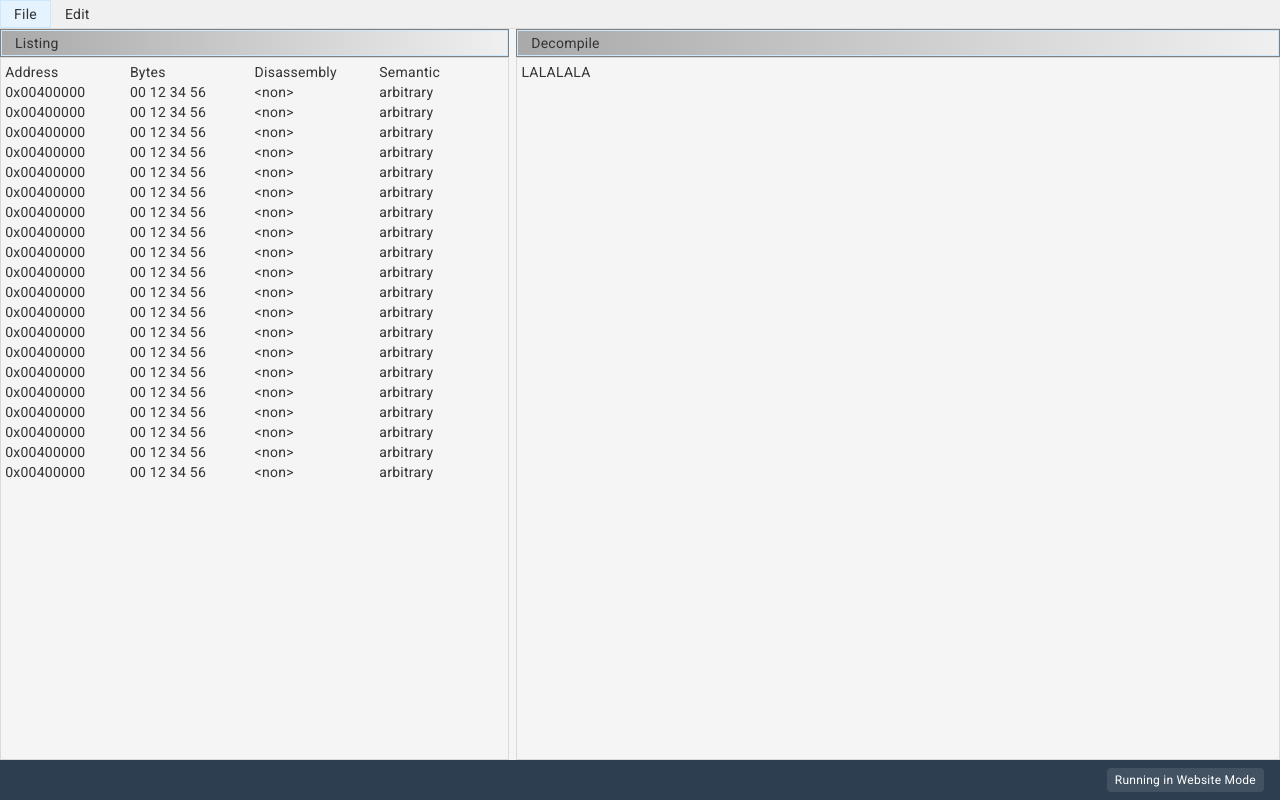
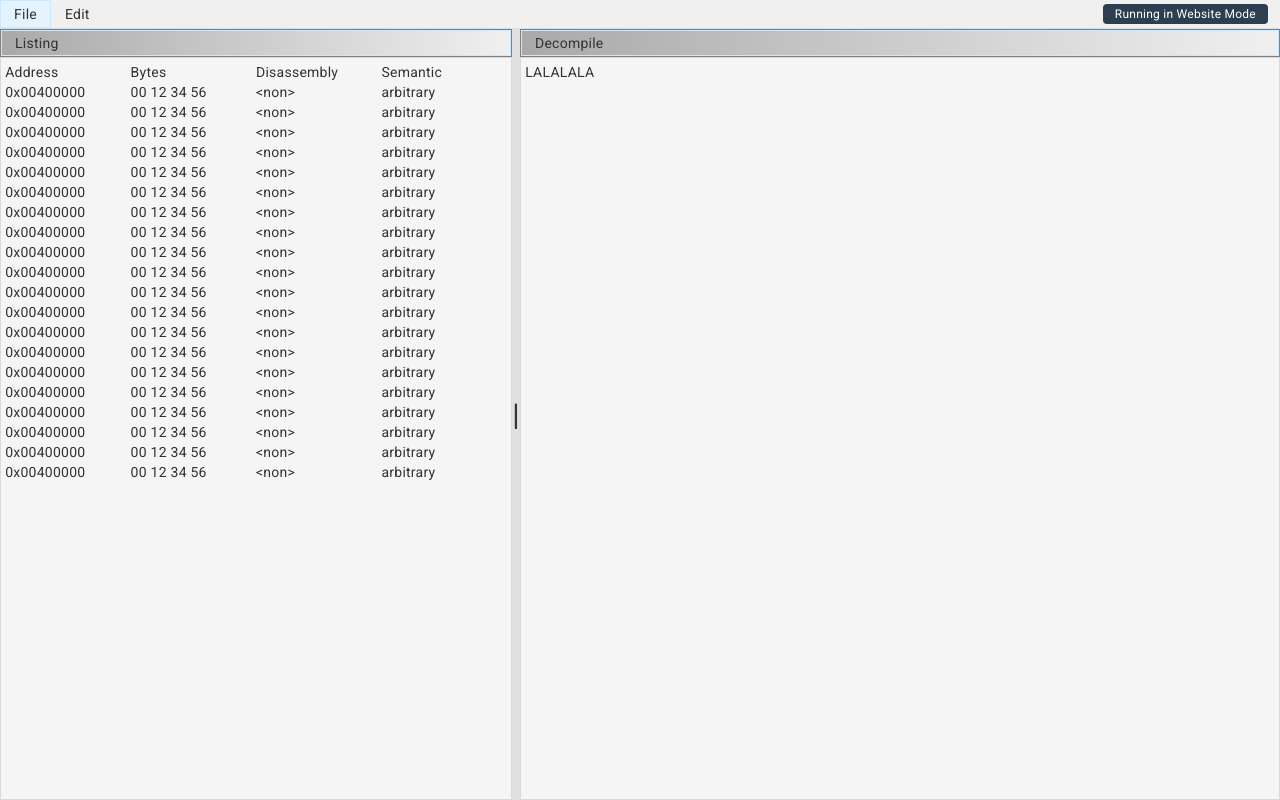
Before and after one commit to sampletext32/VibeDisasm, an Angular app in the folder VibeDisasm.Web/frontend/vibe-disasm-front/: page /workspace/1 in a window 1280 px wide. Built offline with nearby package versions, Linux system fonts and the light colour scheme.

Commit message:
extract split-pane

```diff
--- a/VibeDisasm.Web/frontend/vibe-disasm-front/src/app/app.component.html
+++ b/VibeDisasm.Web/frontend/vibe-disasm-front/src/app/app.component.html
@@ -3,14 +3,4 @@
   <div class="content-container">
     <router-outlet></router-outlet>
   </div>
-  @if (isElectron) {
-    <div class="electron-footer">
-      <span>Running in Desktop Mode</span>
-    </div>
-  }
-  @if (!isElectron) {
-    <div class="electron-footer">
-      <span>Running in Website Mode</span>
-    </div>
-  }
 </div>
--- a/VibeDisasm.Web/frontend/vibe-disasm-front/src/app/app.component.scss
+++ b/VibeDisasm.Web/frontend/vibe-disasm-front/src/app/app.component.scss
@@ -2,26 +2,14 @@
   display: flex;
   flex-direction: column;
   min-height: 100vh;
+  height: 100vh;
 
   .content-container {
     display: flex;
     flex-direction: column;
-    flex: 1;
+    flex: 1 1 auto;
     background-color: #f5f5f5;
-  }
-
-  .electron-footer {
-    background-color: #2c3e50;
-    color: white;
-    padding: 8px 16px;
-    font-size: 12px;
-    text-align: right;
-
-    span {
-      display: inline-block;
-      padding: 2px 8px;
-      border-radius: 4px;
-      background-color: rgba(255, 255, 255, 0.1);
-    }
+    height: calc(100% - 64px); /* Adjust based on header and footer heights */
+    overflow: hidden;
   }
 }
--- a/VibeDisasm.Web/frontend/vibe-disasm-front/src/app/app.module.ts
+++ b/VibeDisasm.Web/frontend/vibe-disasm-front/src/app/app.module.ts
@@ -13,6 +13,7 @@ import {HeaderComponent} from './components/header/header.component';
 import {NewProjectDialogComponent} from './components/new-project-dialog/new-project-dialog.component';
 import {WorkspaceComponent} from "./components/workspace/workspace.component";
 import {BrowserAnimationsModule} from '@angular/platform-browser/animations';
+import {SplitPaneComponent} from "./components/shared/split-pane/split-pane.component";
 
 // Angular Material
 import {MatDialogModule} from '@angular/material/dialog';
@@ -42,6 +43,7 @@ import {ErrorInterceptor} from './interceptors/error-interceptor';
     NewProjectDialogComponent,
     ProgramDetailComponent,
     WorkspaceComponent,
+    SplitPaneComponent,
   ],
   bootstrap: [AppComponent], imports: [BrowserModule,
     AppRoutingModule,
--- a/VibeDisasm.Web/frontend/vibe-disasm-front/src/app/components/header/header.component.html
+++ b/VibeDisasm.Web/frontend/vibe-disasm-front/src/app/components/header/header.component.html
@@ -1,10 +1,15 @@
 <div class="navigation-header">
+  <div class="navigation-buttons">
     <div class="navigation-item" (click)="toggleMenu('file')" [class.active]="activeMenu === 'file'">
       File
       @if (activeMenu === 'file') {
         <div class="dropdown-menu">
-        <div class="dropdown-item" (click)="createNewProject($event)" (mouseenter)="showTooltip('new-project', $event)" (mouseleave)="hideTooltip()">New Project</div>
-        <div class="dropdown-item" (click)="openProject($event)" (mouseenter)="showTooltip('open-project', $event)" (mouseleave)="hideTooltip()">Open Project</div>
+          <div class="dropdown-item" (click)="createNewProject($event)"
+               (mouseenter)="showTooltip('new-project', $event)" (mouseleave)="hideTooltip()">New Project
+          </div>
+          <div class="dropdown-item" (click)="openProject($event)" (mouseenter)="showTooltip('open-project', $event)"
+               (mouseleave)="hideTooltip()">Open Project
+          </div>
         </div>
       }
     </div>
@@ -12,16 +17,37 @@
       Edit
       @if (activeMenu === 'edit') {
         <div class="dropdown-menu">
-        <div class="dropdown-item" (click)="actionUnknown($event)" (mouseenter)="showTooltip('cut', $event)" (mouseleave)="hideTooltip()">Cut</div>
-        <div class="dropdown-item" (click)="actionUnknown($event)" (mouseenter)="showTooltip('copy', $event)" (mouseleave)="hideTooltip()">Copy</div>
-        <div class="dropdown-item" (click)="actionUnknown($event)" (mouseenter)="showTooltip('paste', $event)" (mouseleave)="hideTooltip()">Paste</div>
+          <div class="dropdown-item" (click)="actionUnknown($event)" (mouseenter)="showTooltip('cut', $event)"
+               (mouseleave)="hideTooltip()">Cut
+          </div>
+          <div class="dropdown-item" (click)="actionUnknown($event)" (mouseenter)="showTooltip('copy', $event)"
+               (mouseleave)="hideTooltip()">Copy
+          </div>
+          <div class="dropdown-item" (click)="actionUnknown($event)" (mouseenter)="showTooltip('paste', $event)"
+               (mouseleave)="hideTooltip()">Paste
+          </div>
+        </div>
+      }
+    </div>
+  </div>
+  <div>
+    @if (isElectron) {
+      <div class="electron-footer" (mouseenter)="showTooltip('electron', $event, true)"
+           (mouseleave)="hideTooltip()">
+        <span>Running in Desktop Mode</span>
+      </div>
+    }
+    @if (!isElectron) {
+      <div class="electron-footer" (mouseenter)="showTooltip('non-electron', $event, true)"
+           (mouseleave)="hideTooltip()">
+        <span>Running in Website Mode</span>
       </div>
     }
   </div>
 </div>
 
 @if (tooltipVisible) {
-  <div class="custom-tooltip" [style.top.px]="tooltipTop" [style.left.px]="tooltipLeft">
+  <div class="custom-tooltip" [style.top.px]="tooltipTop" [style.left.px]="tooltipLeft" [style.right.px]="tooltipRight">
     {{ tooltipText }}
   </div>
 }
--- a/VibeDisasm.Web/frontend/vibe-disasm-front/src/app/components/header/header.component.scss
+++ b/VibeDisasm.Web/frontend/vibe-disasm-front/src/app/components/header/header.component.scss
@@ -1,10 +1,15 @@
 .navigation-header {
   display: flex;
+  justify-content: space-between;
   width: 100%;
   box-sizing: border-box;
   background-color: #f0f0f0;
   border-bottom: 1px solid #ddd;
   z-index: 1000;
+
+  .navigation-buttons {
+    display: flex;
+  }
 }
 
 .navigation-item {
@@ -51,13 +56,35 @@
   pointer-events: none;
   z-index: 2000;
   animation: fadeIn 0.15s ease-in-out;
-  white-space: nowrap;
   box-shadow: 0 2px 4px rgba(0, 0, 0, 0.15);
   max-width: 250px;
   border: 1px solid #ddd;
 }
 
 @keyframes fadeIn {
-  from { opacity: 0; }
-  to { opacity: 1; }
+  from {
+    opacity: 0;
+  }
+  to {
+    opacity: 1;
+  }
 }
+
+
+.electron-footer {
+  padding: 0.3em 1em;
+  font-size: 12px;
+  align-self: end;
+  user-select: none;
+
+  span {
+    display: inline-block;
+    border-radius: 4px;
+
+    padding: 0 1em;
+    background-color: rgba(255, 255, 255, 0.1);
+
+    background-color: #2c3e50;
+    color: white;
+  }
+}
--- a/VibeDisasm.Web/frontend/vibe-disasm-front/src/app/components/header/header.component.ts
+++ b/VibeDisasm.Web/frontend/vibe-disasm-front/src/app/components/header/header.component.ts
@@ -1,18 +1,32 @@
-import { Component, HostListener } from '@angular/core';
-import { Router } from '@angular/router';
+import {Component, HostListener, OnInit} from '@angular/core';
+import {Router} from '@angular/router';
+import {ElectronService} from "../../services/electron.service";
 
 @Component({
-    selector: 'app-header',
-    templateUrl: './header.component.html',
-    styleUrls: ['./header.component.scss'],
-    standalone: false
+  selector: 'app-header',
+  templateUrl: './header.component.html',
+  styleUrls: ['./header.component.scss'],
+  standalone: false
 })
-export class HeaderComponent {
+export class HeaderComponent implements OnInit {
   activeMenu: string | null = null;
   tooltipVisible = false;
   tooltipText = '';
   tooltipTop = 0;
-  tooltipLeft = 0;
+  tooltipLeft? = 0;
+  tooltipRight? = 0;
+
+  isElectron = false;
+
+  constructor(
+    private electronService: ElectronService,
+    private router: Router) {
+  }
+
+  ngOnInit(): void {
+    this.isElectron = this.electronService.isElectron;
+    console.log('Running in Electron:', this.isElectron);
+  }
 
   // Tooltip content mapping
   private tooltipMap: Record<string, string> = {
@@ -22,10 +36,10 @@ export class HeaderComponent {
     'edit-menu': 'Edit operations',
     'cut': 'Cut selected content',
     'copy': 'Copy selected content',
-    'paste': 'Paste content from clipboard'
+    'paste': 'Paste content from clipboard',
+    'electron': 'This app can run in electron and web. Currently running in Electron',
+    'non-electron': 'This app can run in electron and web. Currently running in a web browser',
   };
-
-  constructor(private router: Router) { }
 
   toggleMenu(menu: string): void {
     this.activeMenu = this.activeMenu === menu ? null : menu;
@@ -46,13 +60,13 @@ export class HeaderComponent {
     this.router.navigate(['/projects']);
   }
 
-  actionUnknown(event: MouseEvent) {
-    event.stopPropagation();
+  actionUnknown($event: MouseEvent) {
+    $event.stopPropagation();
     this.hideTooltip();
     this.activeMenu = null;
   }
 
-  showTooltip(tooltipKey: string, event: MouseEvent): void {
+  showTooltip(tooltipKey: string, event: MouseEvent, left: boolean = false): void {
     this.tooltipText = this.tooltipMap[tooltipKey] || '';
     if (this.tooltipText) {
       this.tooltipVisible = true;
@@ -60,7 +74,13 @@ export class HeaderComponent {
       // Position the tooltip near the cursor
       const offset = 50; // Offset from cursor
       this.tooltipTop = event.clientY;
-      this.tooltipLeft = event.clientX + offset;
+      if (!left) {
+        this.tooltipLeft = event.clientX + offset;
+        this.tooltipRight = undefined;
+      } else {
+        this.tooltipRight = offset;
+        this.tooltipLeft = undefined;
+      }
     }
   }
 
--- /dev/null
+++ b/VibeDisasm.Web/frontend/vibe-disasm-front/src/app/components/shared/split-pane/split-pane.component.html
@@ -0,0 +1,13 @@
+<div class="split-container">
+  <div class="left-pane" #leftPane>
+    <ng-content select="[leftPane]"></ng-content>
+  </div>
+
+  <div class="resizer" #resizer>
+    |
+  </div>
+
+  <div class="right-pane" #rightPane>
+    <ng-content select="[rightPane]"></ng-content>
+  </div>
+</div>
--- /dev/null
+++ b/VibeDisasm.Web/frontend/vibe-disasm-front/src/app/components/shared/split-pane/split-pane.component.scss
@@ -0,0 +1,45 @@
+:host {
+  display: flex;
+  height: 100%;
+}
+
+.split-container {
+  display: flex;
+  width: 100%;
+  position: relative;
+
+  .left-pane {
+    width: 40%; // Initial width, will be overridden in component
+    min-width: 100px;
+    height: 100%;
+    display: flex;
+    flex-direction: column;
+    overflow: hidden;
+  }
+
+  .resizer {
+    width: 8px;
+    background-color: #e0e0e0;
+    cursor: col-resize;
+    z-index: 1;
+    height: 100%;
+    display: flex;
+    flex-direction: column;
+    justify-content: center;
+    font-size: 30px;
+    text-align: center;
+    user-select: none;
+
+    &:hover, &.active {
+      background-color: #cce8ff;
+    }
+  }
+
+  .right-pane {
+    flex: 1 1 auto; // Takes remaining space
+    height: 100%;
+    display: flex;
+    flex-direction: column;
+    overflow: hidden;
+  }
+}
--- a/VibeDisasm.Web/frontend/vibe-disasm-front/src/app/components/workspace/workspace.component.html
+++ b/VibeDisasm.Web/frontend/vibe-disasm-front/src/app/components/workspace/workspace.component.html
@@ -1,14 +1,11 @@
 <div class="vertical">
-
-  <div class="container">
-
-    <div class="listing window">
+  <app-split-pane [initialLeftWidth]="initialLeftWidth">
+    <div leftPane class="listing window">
       <div class="window-header">
         Listing
       </div>
 
       <div class="window-content">
-
         <div class="line header">
           <div class="item address">Address</div>
           <div class="item bytes">Bytes</div>
@@ -27,7 +24,7 @@
       </div>
     </div>
 
-    <div class="decompile window">
+    <div rightPane class="decompile window">
       <div class="window-header">
         Decompile
       </div>
@@ -36,7 +33,5 @@
         LALALALA
       </div>
     </div>
-
-  </div>
-
+  </app-split-pane>
 </div>
--- a/VibeDisasm.Web/frontend/vibe-disasm-front/src/app/components/workspace/workspace.component.scss
+++ b/VibeDisasm.Web/frontend/vibe-disasm-front/src/app/components/workspace/workspace.component.scss
@@ -1,25 +1,29 @@
 :host {
-  height: 100%;
   display: flex;
   flex-direction: column;
-  flex: 1;
+  flex: 1 1 auto;
+  height: 100%;
 }
 
 .vertical {
   display: flex;
   flex-direction: column;
-  flex: 1;
+  flex: 1 1 auto;
+  height: 100%;
+  overflow: hidden;
 
-  .container {
-    display: flex;
-    flex: 1;
+  app-split-pane {
+    flex: 1 1 auto;
+    height: 100%;
+  }
+}
 
-    gap: 0.5em;
-
+// Styles for the content inside each pane
 .listing {
-      flex: 2;
   display: flex;
   flex-direction: column;
+  height: 100%;
+  overflow: hidden;
 
   .line {
     display: flex;
@@ -31,17 +35,18 @@
 }
 
 .decompile {
-      flex: 3;
   display: flex;
   flex-direction: column;
-    }
-  }
+  height: 100%;
+  overflow: hidden;
 }
 
 .window {
   box-shadow: inset 0 0 0 1px #cce8ff;
   display: flex;
   flex-direction: column;
+  height: 100%;
+  overflow: hidden;
 
   .window-header {
     display: flex;
@@ -50,13 +55,15 @@
     background: linear-gradient(to right, #a9a9a9 0%, #f0f0f0 100%);
     border: 1px solid #808080;
     box-sizing: border-box;
+    flex: 0 0 auto;
   }
 
   .window-content {
-    flex: 1;
+    flex: 1 1 auto;
     padding: 0.3em;
     border: 1px solid #d9d9d9;
     box-sizing: border-box;
-    overflow-y: scroll;
+    overflow-y: auto;
+    height: calc(100% - 30px); /* Adjust based on header height */
   }
 }
--- a/VibeDisasm.Web/frontend/vibe-disasm-front/src/app/components/workspace/workspace.component.ts
+++ b/VibeDisasm.Web/frontend/vibe-disasm-front/src/app/components/workspace/workspace.component.ts
@@ -1,4 +1,5 @@
 import { Component } from '@angular/core';
+import { SplitPaneComponent } from '../shared/split-pane/split-pane.component';
 
 @Component({
   selector: 'app-workspace',
@@ -7,5 +8,6 @@ import { Component } from '@angular/core';
   standalone: false
 })
 export class WorkspaceComponent {
-
+  // Configuration for the split pane
+  initialLeftWidth = 40; // 40% initial width for the left pane
 }
```
Also changed, not shown: VibeDisasm.Web/frontend/vibe-disasm-front/src/app/components/shared/split-pane/split-pane.component.ts (added, +82 -0 lines). Lines whose indentation alone changed are shown as unchanged.
